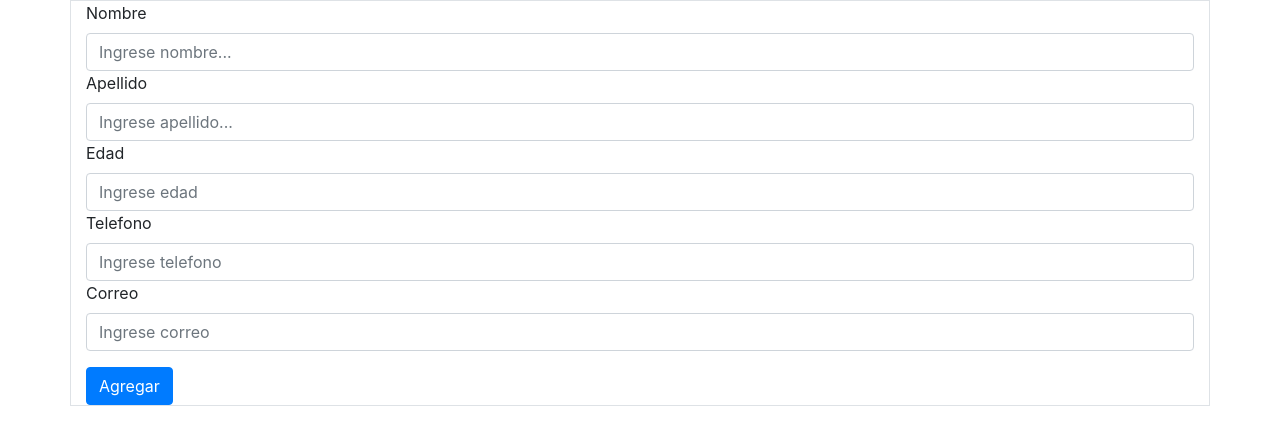
After one commit to AntonioAstudillo/CRUD_BASIC, a PHP site: page /agregarVista.php in a window 1280 px wide. The commit adds this page. Shown: the top 445 px of the page. Run offline with PHP 8.4, Linux system fonts and the light colour scheme.

Commit message:
Agregando el modulo de actualizar y agregar

```diff
--- /dev/null
+++ b/agregarVista.php
@@ -0,0 +1,50 @@
+<!DOCTYPE html>
+<html lang="es" dir="ltr">
+   <head>
+      <meta charset="utf-8">
+      <title>Agregar Usuario</title>
+      <link rel="stylesheet" href="https://cdn.jsdelivr.net/npm/bootstrap@4.6.0/dist/css/bootstrap.min.css">
+   </head>
+   <body>
+      <div class="container border">
+         <form action="agregar.php" method="post" autocomplete="off">
+            <div class="row">
+               <div class="col">
+                  <label for="nombre">Nombre</label>
+                  <input class="form-control" type="text" name="nombre" placeholder="Ingrese nombre...">
+               </div>
+            </div>
+            <div class="row">
+               <div class="col">
+                  <label for="apellido">Apellido</label>
+                  <input class="form-control" type="text" name="apellido" placeholder="Ingrese apellido...">
+               </div>
+            </div>
+            <div class="row">
+               <div class="col">
+                  <label for="edad">Edad</label>
+                  <input class="form-control" type="text" name="edad" placeholder="Ingrese edad">
+               </div>
+            </div>
+            <div class="row">
+               <div class="col">
+                  <label for="telefono">Telefono</label>
+                  <input class="form-control" type="text" name="telefono" placeholder="Ingrese telefono">
+               </div>
+            </div>
+            <div class="row">
+               <div class="col">
+                  <label for="correo">Correo</label>
+                  <input class="form-control" type="text" name="correo" placeholder="Ingrese correo">
+               </div>
+            </div>
+
+            <div class="row mt-3">
+               <div class="col">
+                  <input class="btn btn-primary" type="submit"  value="Agregar">
+               </div>
+            </div>
+         </form>
+      </div>
+   </body>
+</html>
--- a/index.php
+++ b/index.php
@@ -34,7 +34,7 @@ $resultado = $objeto->leerRegistros($pagina);
                   <th scope="col">correo</th>
                   <th scope="col">edad</th>
                   <th scope="col">Operacion</th>
-                  <th scope="col"><a href="#"><i class="fas fa-address-card"></i></a></th>
+                  <th scope="col"><a href="agregarVista.php"><i class="fas fa-address-card"></i></a></th>
                </tr>
             </thead>
             <tbody>
```
Also changed, not shown: actualizarModelo.php (+18 -0 lines), actualizarVista.php (+18 -14 lines), agregar.php (added, +25 -0 lines), auxiliares/Consultas.php (+35 -0 lines).
